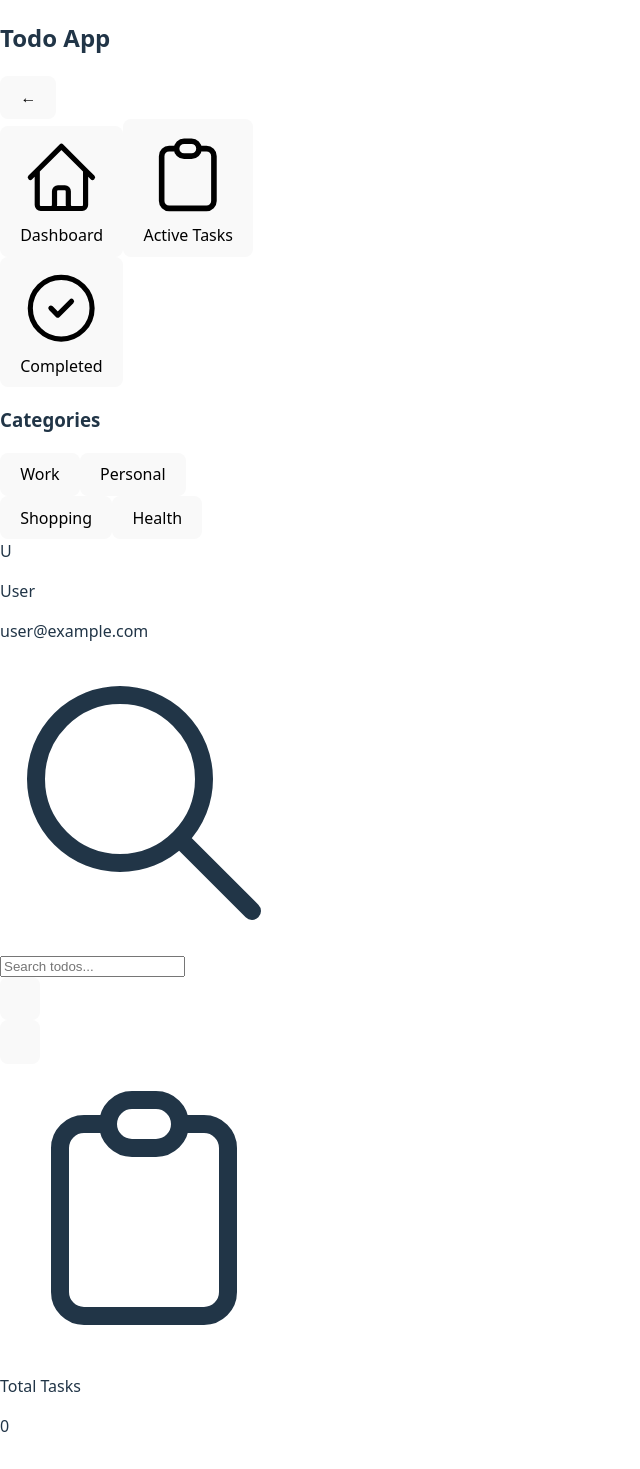
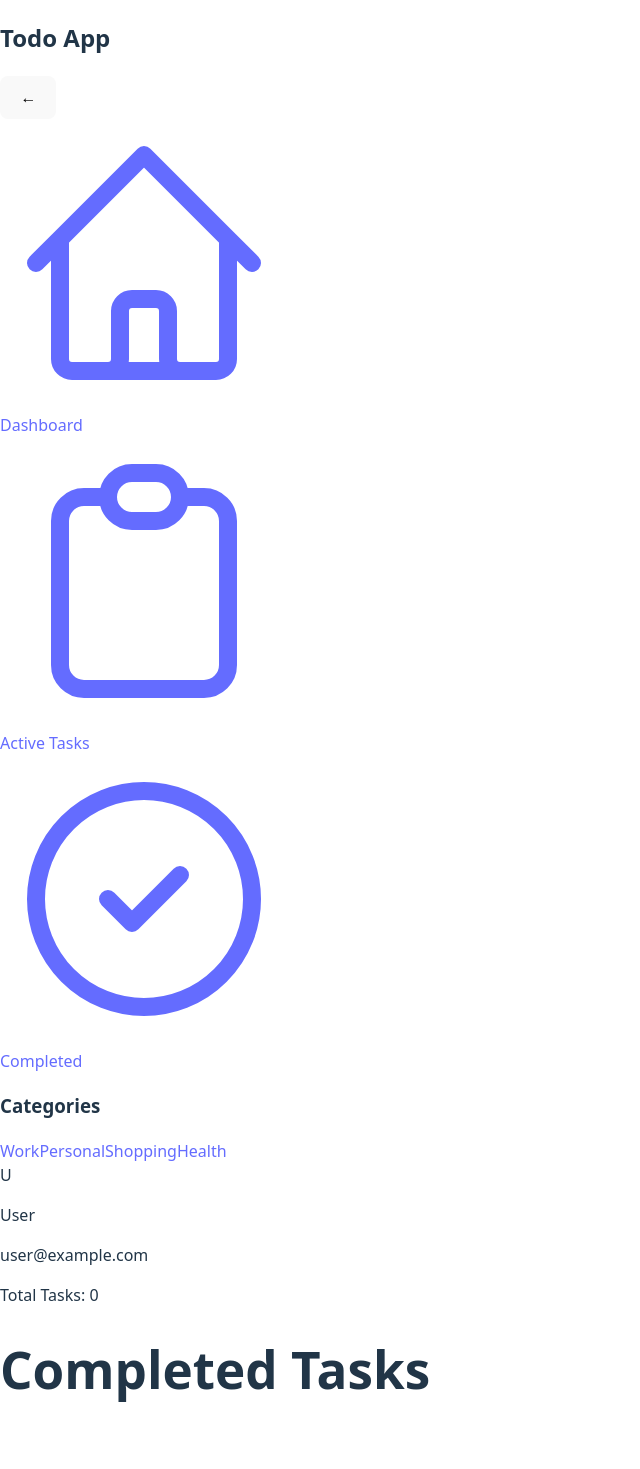
Before and after one commit to cekwedike/todo-list, a React (Vite) app: page /completed in a window 1280 px wide. Shown: the top 1469 px of the page, without its empty margins (0-640 px from the left). Built offline with nearby package versions, Linux system fonts and the light colour scheme.

Commit message:
Refactor App and Sidebar components to implement routing with react-router-dom, replacing TodoList with Routes for Dashboard, ActiveTasks, and CompletedTasks. Update Sidebar to use NavLink for navigation and display task statistics.

```diff
--- a/src/App.tsx
+++ b/src/App.tsx
@@ -1,14 +1,20 @@
 import { TodoProvider } from './context/TodoContext';
 import { MainLayout } from './components/layout/MainLayout';
-import { TodoList } from './components/todo/TodoList';
-import { BrowserRouter } from 'react-router-dom';
+import { BrowserRouter, Routes, Route } from 'react-router-dom';
+import { Dashboard } from './components/pages/Dashboard';
+import { ActiveTasks } from './components/pages/ActiveTasks';
+import { CompletedTasks } from './components/pages/CompletedTasks';
 
 function App() {
   return (
     <BrowserRouter>
       <TodoProvider>
         <MainLayout>
-          <TodoList />
+          <Routes>
+            <Route path="/" element={<Dashboard />} />
+            <Route path="/active" element={<ActiveTasks />} />
+            <Route path="/completed" element={<CompletedTasks />} />
+          </Routes>
         </MainLayout>
       </TodoProvider>
     </BrowserRouter>
--- a/src/components/layout/MainLayout.tsx
+++ b/src/components/layout/MainLayout.tsx
@@ -1,6 +1,5 @@
 import { ReactNode } from 'react';
 import { Sidebar } from './Sidebar';
-import { Header } from './Header';
 
 interface MainLayoutProps {
   children: ReactNode;
@@ -8,28 +7,11 @@ interface MainLayoutProps {
 
 export function MainLayout({ children }: MainLayoutProps) {
   return (
-    <div className="min-h-screen bg-gradient-to-br from-slate-50 to-slate-100 dark:from-slate-900 dark:to-slate-800">
-      <div className="fixed inset-0 bg-[url('/grid.svg')] bg-center [mask-image:linear-gradient(180deg,white,rgba(255,255,255,0))]"></div>
-      <div className="relative flex h-screen">
-        {/* Sidebar */}
-        <div className="fixed inset-y-0 left-0 w-72 z-10">
-          <Sidebar />
-        </div>
-
-        {/* Main Content */}
-        <div className="flex-1 flex flex-col ml-72">
-          <Header />
-
-          {/* Main Content Area */}
-          <main className="flex-1 overflow-x-hidden overflow-y-auto p-8">
-            <div className="max-w-6xl mx-auto">
-              <div className="bg-white/80 dark:bg-slate-800/80 backdrop-blur-sm rounded-xl shadow-sm p-6 border border-slate-200 dark:border-slate-700">
-                {children}
-              </div>
-            </div>
-          </main>
-        </div>
-      </div>
+    <div className="flex min-h-screen bg-slate-50 dark:bg-slate-900">
+      <Sidebar />
+      <main className="flex-1 p-6">
+        {children}
+      </main>
     </div>
   );
 }
--- a/src/components/layout/Sidebar.tsx
+++ b/src/components/layout/Sidebar.tsx
@@ -2,7 +2,7 @@ import { useState } from 'react';
 import { useTodo } from '@/context/TodoContext';
 import { TodoFilters } from '@/types/todo';
 import { motion } from 'framer-motion';
-import { useLocation, useNavigate } from 'react-router-dom';
+import { useLocation, useNavigate, NavLink } from 'react-router-dom';
 
 export function Sidebar() {
   const { state, dispatch } = useTodo();
@@ -12,6 +12,12 @@ export function Sidebar() {
 
   const handleFilterChange = (filter: Partial<TodoFilters>) => {
     dispatch({ type: 'SET_FILTERS', payload: filter });
+  };
+
+  const stats = {
+    total: state.todos.length,
+    active: state.todos.filter(todo => !todo.completed).length,
+    completed: state.todos.filter(todo => todo.completed).length
   };
 
   const menuItems = [
@@ -77,20 +83,19 @@ export function Sidebar() {
       <nav className="flex-1 px-4 py-2">
         <div className="space-y-1">
           {menuItems.map((item) => (
-            <motion.button
+            <NavLink
               key={item.name}
-              whileHover={{ scale: 1.02 }}
-              whileTap={{ scale: 0.98 }}
-              onClick={item.action}
-              className={`w-full flex items-center space-x-3 px-4 py-2.5 rounded-lg transition-colors ${
-                item.active
-                  ? 'bg-slate-100 dark:bg-slate-700 text-slate-900 dark:text-slate-100'
-                  : 'hover:bg-slate-100 dark:hover:bg-slate-700 text-slate-600 dark:text-slate-400'
-              }`}
+              to={item.name.toLowerCase()}
+              end
+              className={({ isActive }) =>
+                `w-full flex items-center space-x-3 px-4 py-2.5 rounded-lg transition-colors ${
+                  isActive ? 'bg-slate-100 dark:bg-slate-700 text-slate-900 dark:text-slate-100' : 'hover:bg-slate-100 dark:hover:bg-slate-700 text-slate-600 dark:text-slate-400'
+                }`
+              }
             >
               {item.icon}
               {!isCollapsed && <span className="text-sm font-medium">{item.name}</span>}
-            </motion.button>
+            </NavLink>
           ))}
         </div>
 
@@ -101,19 +106,17 @@ export function Sidebar() {
             </h3>
             <div className="space-y-1">
               {categories.map((category) => (
-                <motion.button
+                <NavLink
                   key={category.value}
-                  whileHover={{ scale: 1.02 }}
-                  whileTap={{ scale: 0.98 }}
-                  onClick={() => handleFilterChange({ category: category.value as any })}
-                  className={`w-full text-left px-4 py-2.5 rounded-lg transition-colors ${
-                    state.filters.category === category.value
-                      ? 'bg-slate-100 dark:bg-slate-700 text-slate-900 dark:text-slate-100'
-                      : 'hover:bg-slate-100 dark:hover:bg-slate-700 text-slate-600 dark:text-slate-400'
-                  }`}
+                  to={`/category/${category.value}`}
+                  className={({ isActive }) =>
+                    `w-full text-left px-4 py-2.5 rounded-lg transition-colors ${
+                      isActive ? 'bg-slate-100 dark:bg-slate-700 text-slate-900 dark:text-slate-100' : 'hover:bg-slate-100 dark:hover:bg-slate-700 text-slate-600 dark:text-slate-400'
+                    }`
+                  }
                 >
                   <span className="text-sm font-medium">{category.name}</span>
-                </motion.button>
+                </NavLink>
               ))}
             </div>
           </div>
@@ -133,6 +136,12 @@ export function Sidebar() {
           </div>
         </div>
       )}
+
+      <div className="mt-auto pt-8">
+        <div className="text-sm text-slate-400">
+          <p>Total Tasks: {stats.total}</p>
+        </div>
+      </div>
     </motion.aside>
   );
 }
--- /dev/null
+++ b/src/components/pages/ActiveTasks.tsx
@@ -0,0 +1,21 @@
+import { TodoList } from '../todo/TodoList';
+import { useTodo } from '../../context/TodoContext';
+import { useEffect } from 'react';
+
+export function ActiveTasks() {
+  const { dispatch } = useTodo();
+
+  useEffect(() => {
+    dispatch({ type: 'SET_FILTERS', payload: { status: 'active' } });
+    return () => {
+      dispatch({ type: 'SET_FILTERS', payload: { status: 'all' } });
+    };
+  }, [dispatch]);
+
+  return (
+    <div className="p-6">
+      <h1 className="text-2xl font-bold text-slate-900 dark:text-white mb-6">Active Tasks</h1>
+      <TodoList />
+    </div>
+  );
+}
--- /dev/null
+++ b/src/components/pages/CompletedTasks.tsx
@@ -0,0 +1,21 @@
+import { TodoList } from '../todo/TodoList';
+import { useTodo } from '../../context/TodoContext';
+import { useEffect } from 'react';
+
+export function CompletedTasks() {
+  const { dispatch } = useTodo();
+
+  useEffect(() => {
+    dispatch({ type: 'SET_FILTERS', payload: { status: 'completed' } });
+    return () => {
+      dispatch({ type: 'SET_FILTERS', payload: { status: 'all' } });
+    };
+  }, [dispatch]);
+
+  return (
+    <div className="p-6">
+      <h1 className="text-2xl font-bold text-slate-900 dark:text-white mb-6">Completed Tasks</h1>
+      <TodoList />
+    </div>
+  );
+}
--- /dev/null
+++ b/src/components/pages/Dashboard.tsx
@@ -0,0 +1,10 @@
+import { TodoList } from '../todo/TodoList';
+
+export function Dashboard() {
+  return (
+    <div className="p-6">
+      <h1 className="text-2xl font-bold text-slate-900 dark:text-white mb-6">Dashboard</h1>
+      <TodoList />
+    </div>
+  );
+}
```
